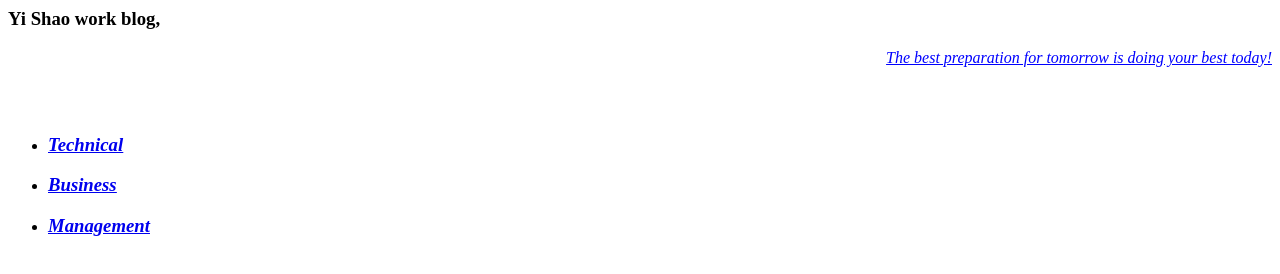
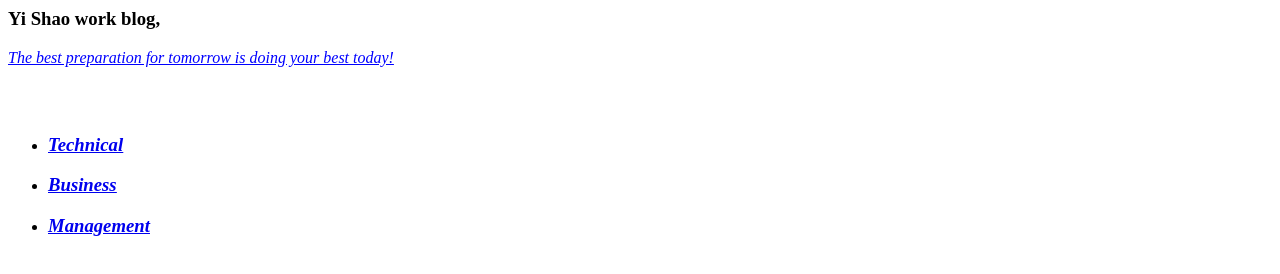
Before and after one commit to tumbleweed-shao/tumbleweed-shao.github.io, a plain HTML site: page index.html in a window 1280 px wide. Drawn offline with Linux system fonts and the light colour scheme.

Commit message:
Update index.html

```diff
--- a/index.html
+++ b/index.html
@@ -1,5 +1,5 @@
 <h3>Yi Shao work blog,</h3>
-<p style="text-align: right;"><span style="text-align: right; color: #0000ff;"><em><span style="text-decoration: underline;">The best preparation for tomorrow is doing your best today!</span></em></span></p>
+<p style="text-align: left;"><span style="text-align: right; color: #0000ff;"><em><span style="text-decoration: underline;">The best preparation for tomorrow is doing your best today!</span></em></span></p>
 <h2 style="text-align: right;">&nbsp;</h2>
 <ul>
 <li style="text-align: left;">
```
